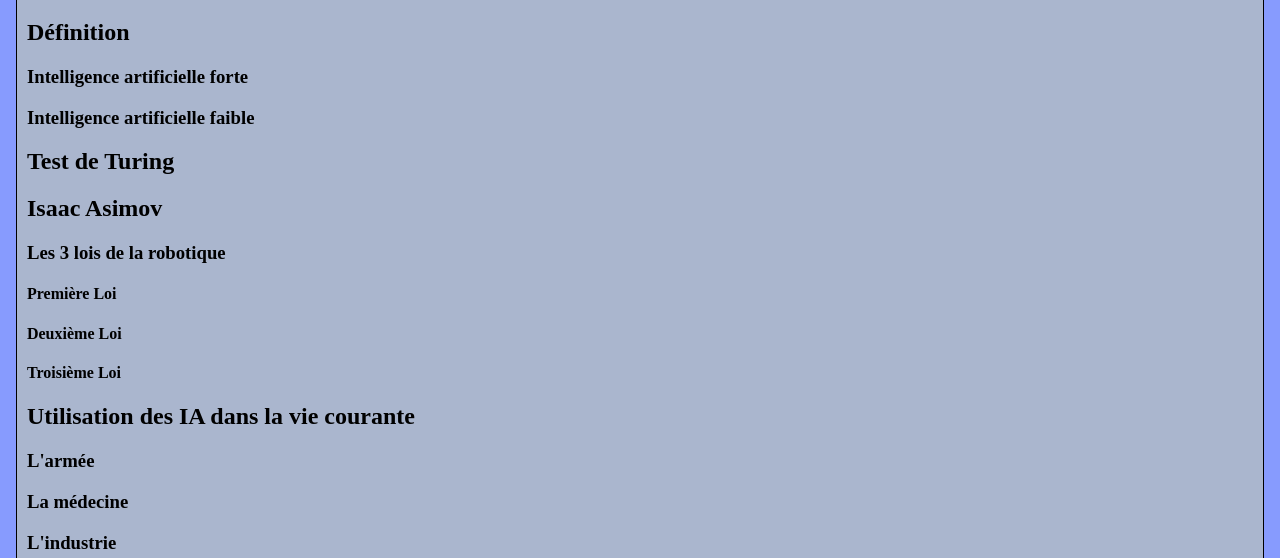
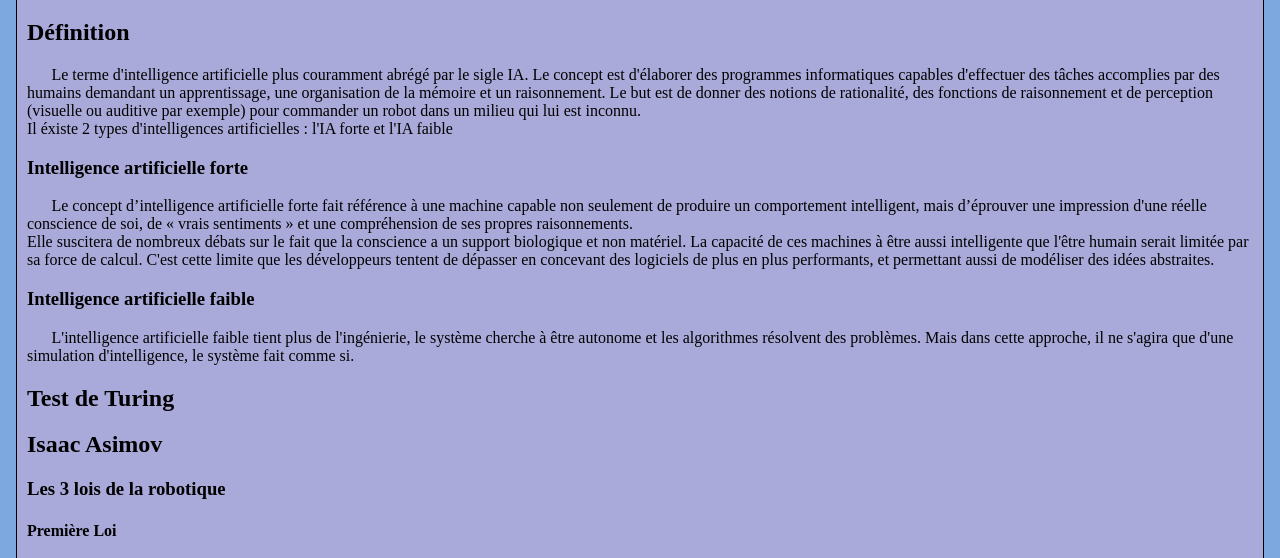
Before and after one commit to itchae/Projet-2015, a plain HTML site: page Contenu/Page1.html in a window 1280 px wide. Shown: the part 237-795 px from the top of the page. Drawn offline with Linux system fonts and the light colour scheme.

Commit message:
changement de couleur !
prochaine étape : le titre

```diff
--- a/Contenu/Page1.html
+++ b/Contenu/Page1.html
@@ -35,8 +35,16 @@
   <div id="contenu">
     <h1>Les intelligences artificielles</h1>
     <h2>Définition</h2>
+      <p>Le terme d'intelligence artificielle plus couramment abrégé par le sigle IA. Le concept est d'élaborer des programmes informatiques capables d'effectuer des tâches accomplies par des humains demandant un apprentissage, une organisation de la mémoire et un raisonnement. Le but est de donner des notions de rationalité, des fonctions de raisonnement et de perception (visuelle ou auditive par exemple) pour commander un robot dans un milieu qui lui est inconnu.<br/>
+      Il éxiste 2 types d'intelligences artificielles : l'IA forte et l'IA faible</p>
+
     <h3>Intelligence artificielle forte</h3>
+      <p>Le concept d’intelligence artificielle forte fait référence à une machine capable non seulement de produire un comportement intelligent, mais d’éprouver une impression d'une réelle conscience de soi, de « vrais sentiments » et une compréhension de ses propres raisonnements.</br>
+      Elle suscitera de nombreux débats sur le fait que la conscience a un support biologique et non matériel. La capacité de ces machines à être aussi intelligente que l'être humain serait limitée par sa force de calcul. C'est cette limite que les développeurs tentent de dépasser en concevant des logiciels de plus en plus performants, et permettant aussi de modéliser des idées abstraites.</p>
+
     <h3>Intelligence artificielle faible</h3>
+      <p>L'intelligence artificielle faible tient plus de l'ingénierie, le système cherche à être autonome et les algorithmes résolvent des problèmes. Mais dans cette approche, il ne s'agira que d'une simulation d'intelligence, le système fait comme si.</p>
+
     <h2>Test de Turing</h2>
     <h2>Isaac Asimov</h2>
       <h3>Les 3 lois de la robotique</h3>
--- a/Style/page1.css
+++ b/Style/page1.css
@@ -5,3 +5,7 @@ acronym[title="page suivante"]{
 	float: right;
 	clear: both;
 }
+
+p:first-letter{
+	margin-left: 2%;
+}
--- a/Style/screen_mainstyle.css
+++ b/Style/screen_mainstyle.css
@@ -109,7 +109,7 @@ acronym{
         border: solid black 1px;
         border-radius: 10px;
         width: 97%;
-        background-color: #AAB6CE;
+        background-color: #AAAADA;
         overflow: hidden;
 }
 
@@ -129,7 +129,7 @@ h1{
 }
 
 body{
-        background-color: #879BFE;
+        background-color: #7DA8DF;
 }
 
 
```
Also changed, not shown: Image/puce.png.
